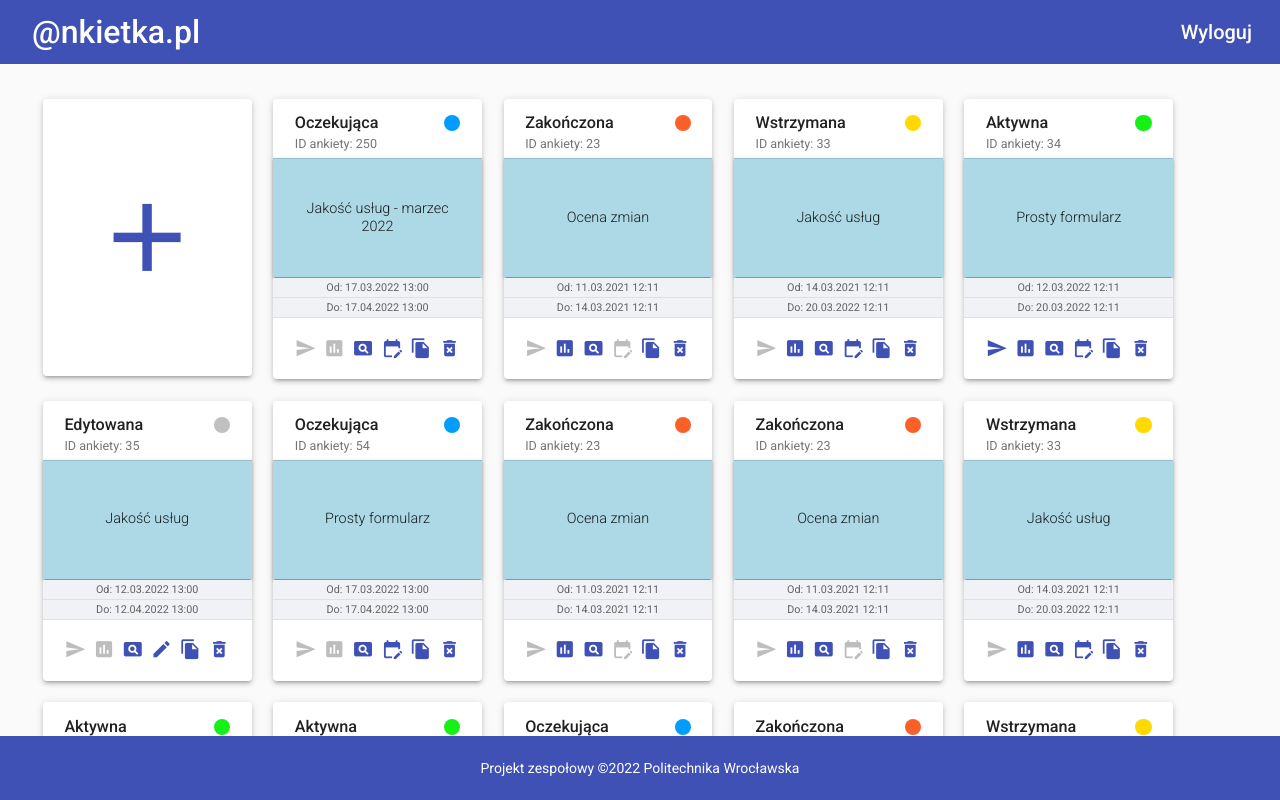
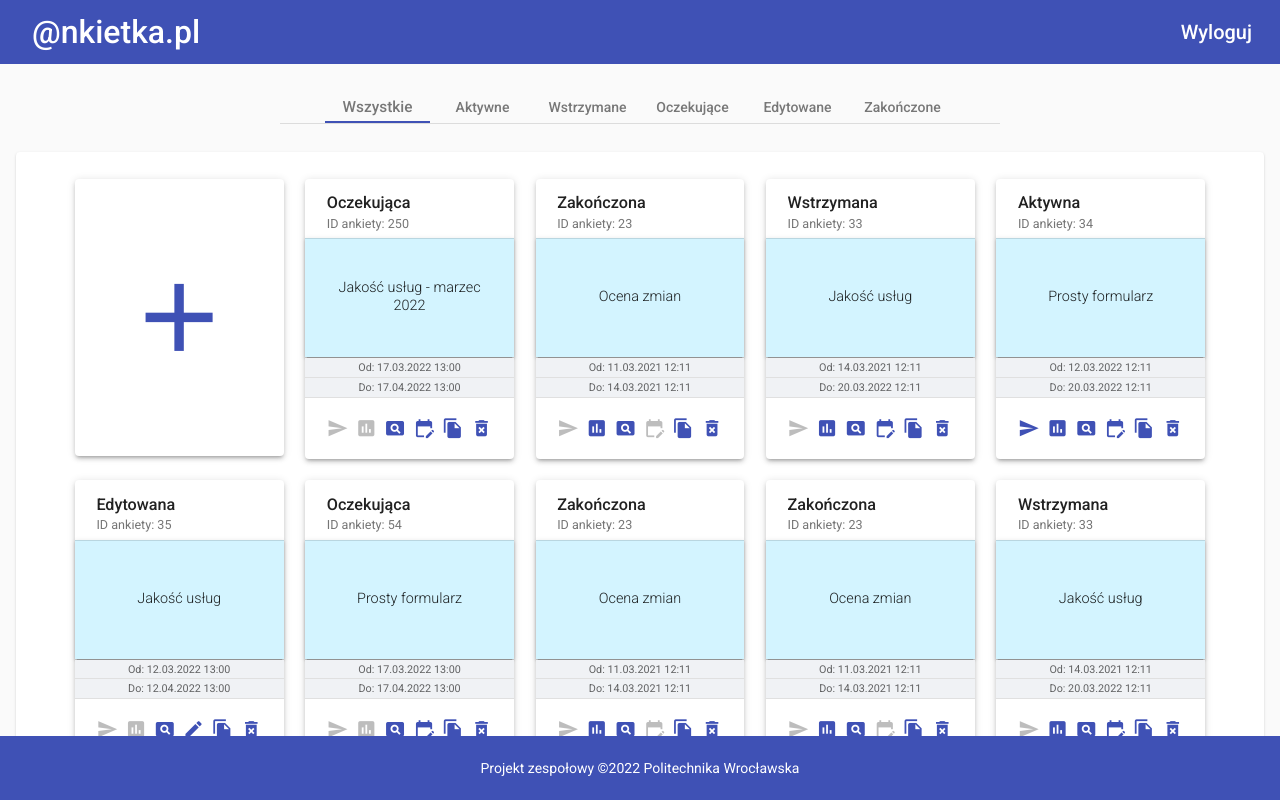
Before and after one commit to Kacper-Sleziak/Polling_App, an Angular app in the folder frontend/polling_app/: page /polls in a window 1280 px wide. Built offline with nearby package versions, Linux system fonts and the light colour scheme.

Commit message:
Modify polls view

```diff
--- a/frontend/polling_app/src/app/pages/polls/components/card/card.component.css
+++ b/frontend/polling_app/src/app/pages/polls/components/card/card.component.css
@@ -40,7 +40,7 @@
     width: auto;
     height: 8.25em;
     margin: 0em -1em;
-    background-color: lightblue;
+    background-color: rgba(0, 191, 255, 0.174);
 }
 
 .poll-title{
@@ -150,6 +150,10 @@
 }
 
 
+.mat-slide-toggle {
+    transform: scale(0.80);
+}
+
 @media screen and (max-width: 480px){
     .card{
         font-size: 0.6rem;
--- a/frontend/polling_app/src/app/pages/polls/components/card/card.component.html
+++ b/frontend/polling_app/src/app/pages/polls/components/card/card.component.html
@@ -3,12 +3,11 @@
     <!-- Header -->
     <mat-card-header>
       <mat-card-title>{{poll.status.charAt(0).toUpperCase() + poll.status.slice(1)}}
-        <!-- Possible colors of cards -->
-        <div class="dot green" *ngIf="poll.status === 'aktywna'"></div>
-        <div class="dot yellow" *ngIf="poll.status === 'wstrzymana'"></div>
-        <div class="dot blue" *ngIf="poll.status === 'oczekująca'"></div>
-        <div class="dot red" *ngIf="poll.status === 'zakończona'"></div>
-        <div class="dot grey" *ngIf="poll.status === 'edytowana'"></div>
+        <!-- Toggled depends on status -->
+        <mat-slide-toggle *ngIf="poll.status === 'editing'" disabled></mat-slide-toggle>
+        <mat-slide-toggle *ngIf="poll.status === 'close'" color="primary" checked="false" (change)="taggleChangeHandle()"></mat-slide-toggle>
+        <mat-slide-toggle *ngIf="poll.status === 'open'" color="primary" checked="true" (change)="taggleChangeHandle()"></mat-slide-toggle>
+
       </mat-card-title>
       <mat-card-subtitle>ID ankiety: {{poll.id}}</mat-card-subtitle>
 
--- a/frontend/polling_app/src/app/pages/polls/components/card/card.component.ts
+++ b/frontend/polling_app/src/app/pages/polls/components/card/card.component.ts
@@ -12,6 +12,19 @@ import { DeleteDialogComponent } from '../delete-dialog/delete-dialog.component'
 export class CardComponent implements OnInit {
 
   @Input() poll !: Poll;
+
+
+  taggleChangeHandle() : void {
+
+    if(this.poll.status === 'open'){
+      this.poll.status = 'close';
+    }
+    else{
+      this.poll.status = 'open';
+    }
+
+    this.pollService.putPollStatus(this.poll.id);
+  }
 
   constructor(public dialog: MatDialog, private pollService: PollService) { }
 
--- a/frontend/polling_app/src/app/pages/polls/polls.component.css
+++ b/frontend/polling_app/src/app/pages/polls/polls.component.css
@@ -1,15 +1,47 @@
 .content{
     display: flex;
-    padding: 0.5rem;
-    width: auto;
+    width: 100%;
     height: auto;
+    flex-direction: column;
+    justify-content: center;
+    align-items: center;
 }
 
 .cards-container{
-    display: flex;
-    width: 100%;
-    flex-wrap: wrap;
-    padding: 1rem 1.5rem;
     /* Using this font size we can scale size of cards */
     font-size: 0.9rem;
+    display: flex;
+    justify-content: flex-start;
+    flex-wrap: wrap;
+    margin: auto;
+    margin-bottom: 3rem;
+    padding: 1rem 3rem;
+    width: 100%;
+    max-width: 72rem;
+    background-color: white;
+    border-radius: 4px;
+    min-height: 30rem;
 }
+
+
+
+/* Adjusting sorting tab */
+mat-tab-group{
+    /* Use this font size to scale all tab */
+    font-size: 1rem;
+    padding: 1.75em 0em;
+    margin: auto;
+    width: 45em;
+}
+
+::ng-deep .mat-tab-label{
+    font-size: 0.875em;
+    height: 2.2em !important;
+    padding: 0px !important;
+    min-width: 7.5em !important;
+
+}
+
+::ng-deep .mat-tab-label-active .mat-tab-label-content{
+    font-size: 1.1em;
+}
--- a/frontend/polling_app/src/app/pages/polls/polls.component.html
+++ b/frontend/polling_app/src/app/pages/polls/polls.component.html
@@ -1,8 +1,22 @@
 <div class="content">
-    <div class="cards-container">
+
+    <!-- Filter for status -->
+    <mat-tab-group (selectedTabChange)="filterData($event)" animationDuration="0ms" mat-align-tabs="center">
+        <mat-tab label="Wszystkie" ></mat-tab>
+        <mat-tab label="Aktywne"></mat-tab>
+        <mat-tab label="Wstrzymane"></mat-tab>
+        <mat-tab label="Oczekujące"></mat-tab>
+        <mat-tab label="Edytowane"></mat-tab>
+        <mat-tab label="Zakończone"></mat-tab>
+    </mat-tab-group>
+
+
+    <div class="cards-container mat-elevation-z1">
         <!-- Create poll card -->
         <app-create-poll-card></app-create-poll-card>
         <!-- Rendering cards -->
         <app-card *ngFor="let poll of displayingData;" [poll]="poll"></app-card>
     </div>
+
+
 </div>
--- a/frontend/polling_app/src/app/pages/polls/polls.component.ts
+++ b/frontend/polling_app/src/app/pages/polls/polls.component.ts
@@ -1,5 +1,5 @@
 import { Component, OnInit } from '@angular/core';
-import { MatTableDataSource } from '@angular/material/table';
+import { MatTabChangeEvent } from '@angular/material/tabs';
 import { Poll } from '../../models/dashboard-models/poll';
 import { PollService } from '../../services/dashboard-services/poll.service';
 
@@ -17,6 +17,30 @@ export class PollsComponent implements OnInit {
   constructor(private pollService: PollService) {
   }
 
+  filterData(event: MatTabChangeEvent){
+
+    switch(event.tab.textLabel){
+      case "Wszystkie":
+        this.displayingData = this.polls;
+        break;
+      case "Aktywne":
+        this.displayingData = this.polls.filter((poll) => poll.status === "aktywna");
+        break;
+      case "Wstrzymane":
+        this.displayingData = this.polls.filter((poll) => poll.status === "wstrzymana");
+        break;
+      case "Oczekujące":
+        this.displayingData = this.polls.filter((poll) => poll.status === "oczekująca");
+        break;
+      case "Edytowane":
+        this.displayingData = this.polls.filter((poll) => poll.status === "edytowana");
+        break;
+      case "Zakończone":
+        this.displayingData = this.polls.filter((poll) => poll.status === "zakończona");
+        break;
+    }
+  }
+
   ngOnInit(): void {
     //fetch data
     this.pollService.getPolls().subscribe(polls => {
```
